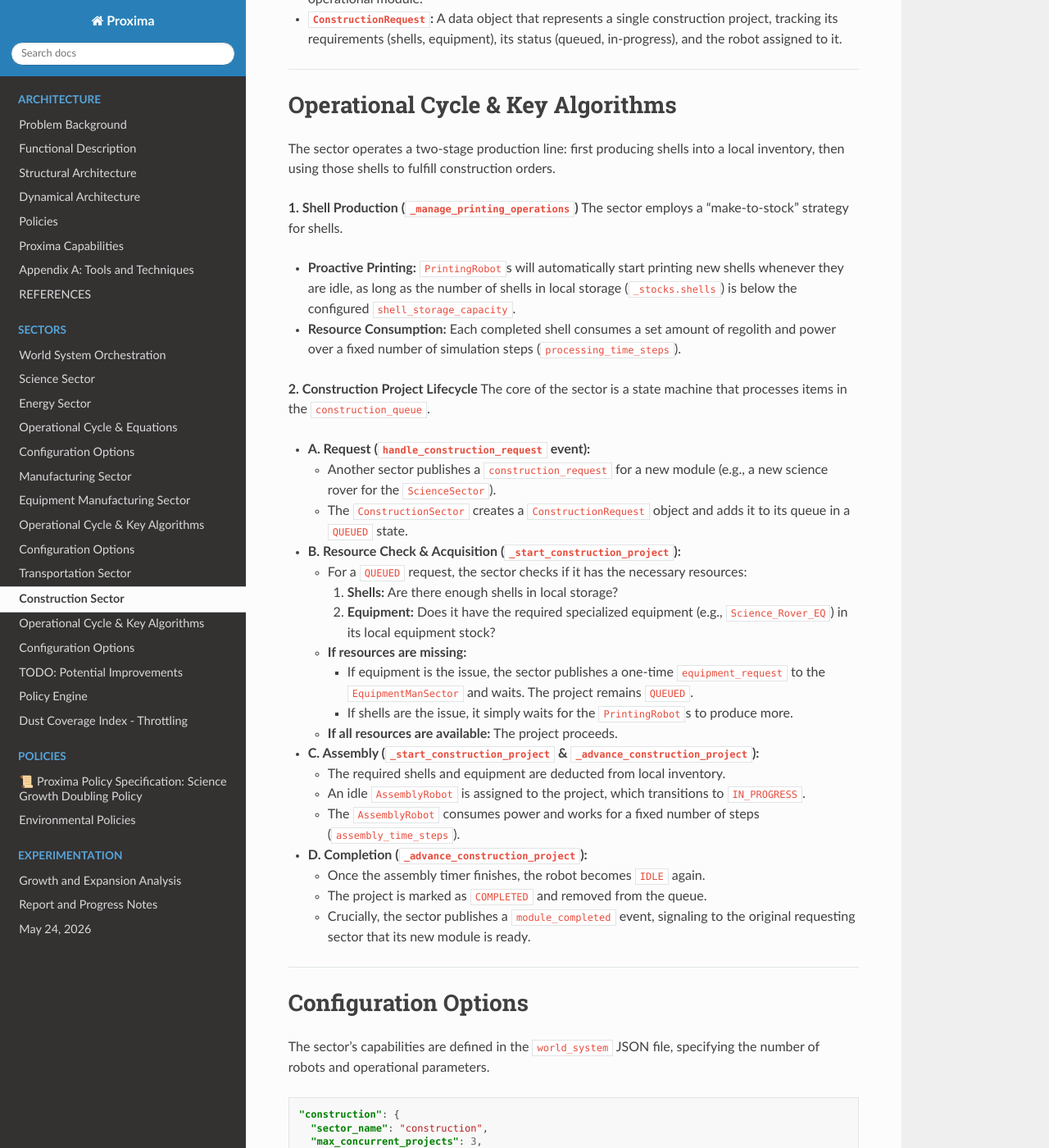
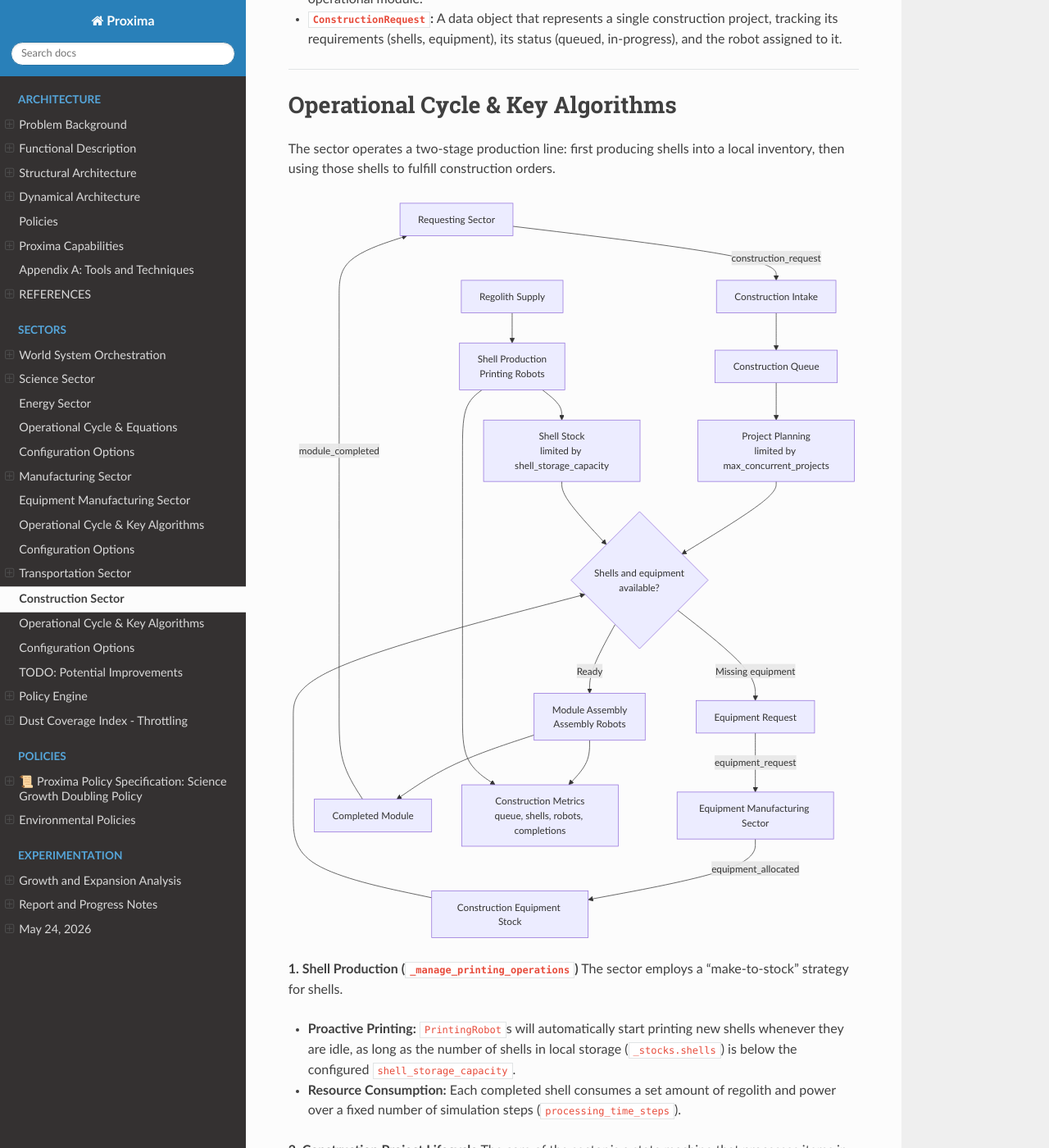
Before and after one commit to arpdm/Proxima, a Sphinx documentation site: the page built from documentation/sectors/construction_sector.md, in a window 1280 px wide and 1400 px high, scrolled down 441 px. Shown: the whole window at 82% size. Built offline with Sphinx 7.4.7 and the Read the Docs theme 3.1.0, drawn with Linux system fonts in a browser that asks for light colours.

````diff
--- a/documentation/conf.py
+++ b/documentation/conf.py
@@ -10,6 +10,7 @@ copyright = "2026, Proxima contributors"
 
 extensions = [
     "myst_parser",
+    "sphinxcontrib.mermaid",
     "sphinx.ext.autodoc",
     "sphinx.ext.napoleon",
     "sphinx.ext.viewcode",
@@ -26,5 +27,10 @@ master_doc = "index"
 
 html_theme = "sphinx_rtd_theme"
 html_title = "Proxima Documentation"
+html_theme_options = {
+    "collapse_navigation": False,
+    "navigation_depth": 4,
+    "titles_only": False,
+}
 
 myst_heading_anchors = 3
--- a/documentation/requirements.txt
+++ b/documentation/requirements.txt
@@ -1,3 +1,4 @@
 sphinx>=8.1,<9
 myst-parser>=4.0,<5
 sphinx-rtd-theme>=3.0,<4
+sphinxcontrib-mermaid>=1.0,<2
--- a/documentation/sectors/construction_sector.md
+++ b/documentation/sectors/construction_sector.md
@@ -12,6 +12,32 @@
 ### Operational Cycle & Key Algorithms
 
 The sector operates a two-stage production line: first producing shells into a local inventory, then using those shells to fulfill construction orders.
+
+```{mermaid}
+flowchart TD
+    RequestingSector["Requesting Sector"] -->|construction_request| Intake["Construction Intake"]
+    Intake --> Queue["Construction Queue"]
+
+    Regolith["Regolith Supply"] --> Printing["Shell Production<br/>Printing Robots"]
+    Printing --> ShellStock["Shell Stock<br/>limited by shell_storage_capacity"]
+
+    Queue --> Planning["Project Planning<br/>limited by max_concurrent_projects"]
+    Planning --> ResourceGate{"Shells and equipment<br/>available?"}
+
+    ResourceGate -->|Missing equipment| EquipmentRequest["Equipment Request"]
+    EquipmentRequest -->|equipment_request| EquipmentManufacturing["Equipment Manufacturing Sector"]
+    EquipmentManufacturing -->|equipment_allocated| EquipmentStock["Construction Equipment Stock"]
+
+    ShellStock --> ResourceGate
+    EquipmentStock --> ResourceGate
+
+    ResourceGate -->|Ready| Assembly["Module Assembly<br/>Assembly Robots"]
+    Assembly --> CompletedModule["Completed Module"]
+    CompletedModule -->|module_completed| RequestingSector
+
+    Assembly --> Metrics["Construction Metrics<br/>queue, shells, robots, completions"]
+    Printing --> Metrics
+```
 
 **1. Shell Production (`_manage_printing_operations`)**
 The sector employs a "make-to-stock" strategy for shells.
````
Also changed, not shown: documentation/index.md (+4 -4 lines).
